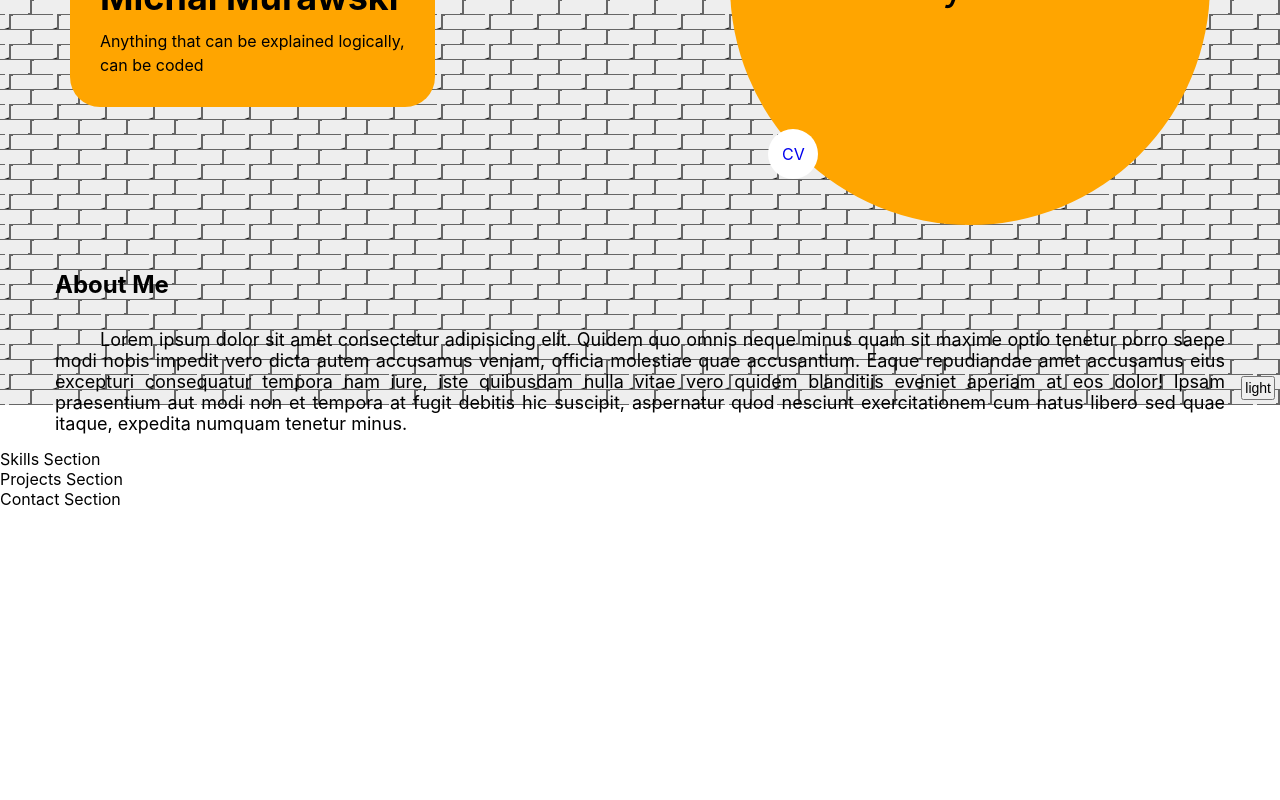
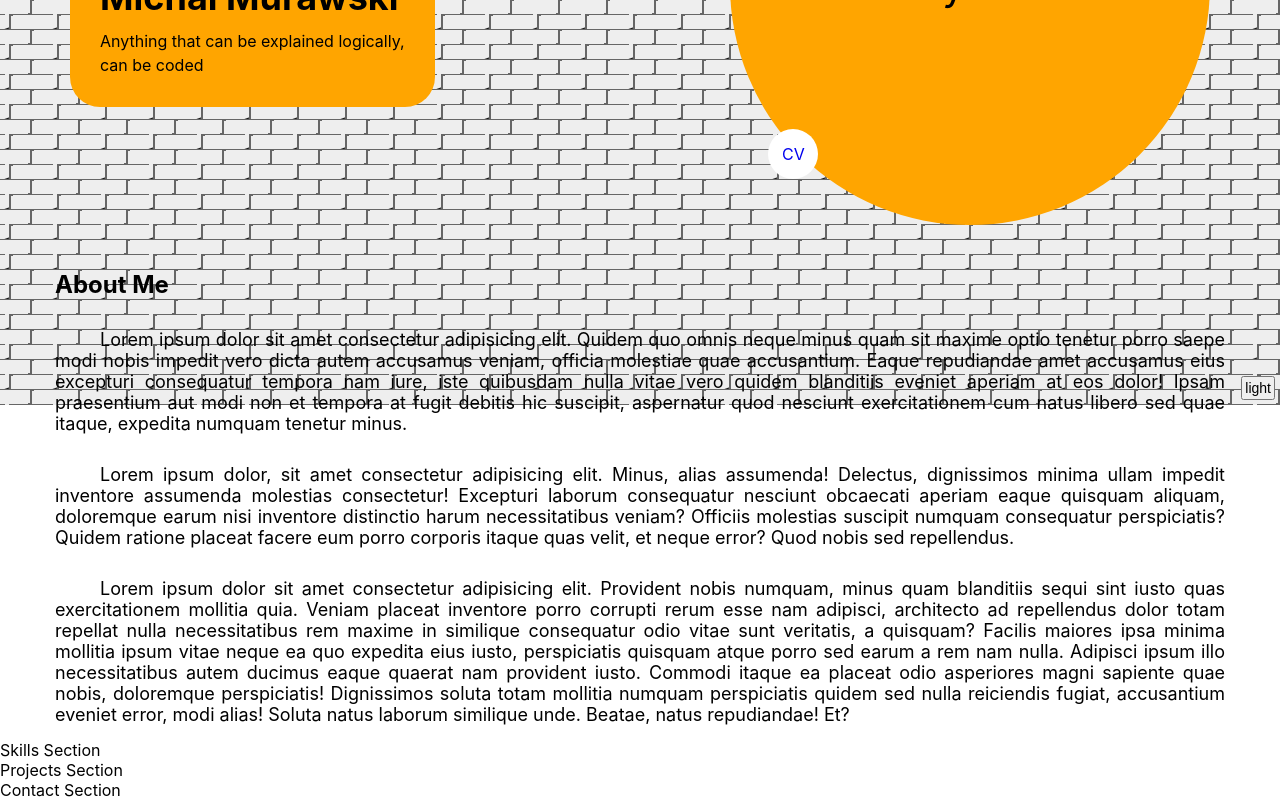
Before and after one commit to AMichalMurawski/portfolio, a React (Create React App) app: page / in a window 1280 px wide. Shown: the part 395-1195 px from the top of the page. Before the commit the page ends 904 px from the top, so only its background shows below. Built offline with nearby package versions, Linux system fonts and the light colour scheme.

Commit message:
Update About.tsx

```diff
--- a/src/components/sections/About/About.tsx
+++ b/src/components/sections/About/About.tsx
@@ -17,6 +17,31 @@ export const About: React.FC = () => {
         at fugit debitis hic suscipit, aspernatur quod nesciunt exercitationem
         cum natus libero sed quae itaque, expedita numquam tenetur minus.
       </Paragraph>
+      <Paragraph>
+        Lorem ipsum dolor, sit amet consectetur adipisicing elit. Minus, alias
+        assumenda! Delectus, dignissimos minima ullam impedit inventore
+        assumenda molestias consectetur! Excepturi laborum consequatur nesciunt
+        obcaecati aperiam eaque quisquam aliquam, doloremque earum nisi
+        inventore distinctio harum necessitatibus veniam? Officiis molestias
+        suscipit numquam consequatur perspiciatis? Quidem ratione placeat facere
+        eum porro corporis itaque quas velit, et neque error? Quod nobis sed
+        repellendus.
+      </Paragraph>
+      <Paragraph>
+        Lorem ipsum dolor sit amet consectetur adipisicing elit. Provident nobis
+        numquam, minus quam blanditiis sequi sint iusto quas exercitationem
+        mollitia quia. Veniam placeat inventore porro corrupti rerum esse nam
+        adipisci, architecto ad repellendus dolor totam repellat nulla
+        necessitatibus rem maxime in similique consequatur odio vitae sunt
+        veritatis, a quisquam? Facilis maiores ipsa minima mollitia ipsum vitae
+        neque ea quo expedita eius iusto, perspiciatis quisquam atque porro sed
+        earum a rem nam nulla. Adipisci ipsum illo necessitatibus autem ducimus
+        eaque quaerat nam provident iusto. Commodi itaque ea placeat odio
+        asperiores magni sapiente quae nobis, doloremque perspiciatis!
+        Dignissimos soluta totam mollitia numquam perspiciatis quidem sed nulla
+        reiciendis fugiat, accusantium eveniet error, modi alias! Soluta natus
+        laborum similique unde. Beatae, natus repudiandae! Et?
+      </Paragraph>
     </AboutWrapper>
   );
 };
```
